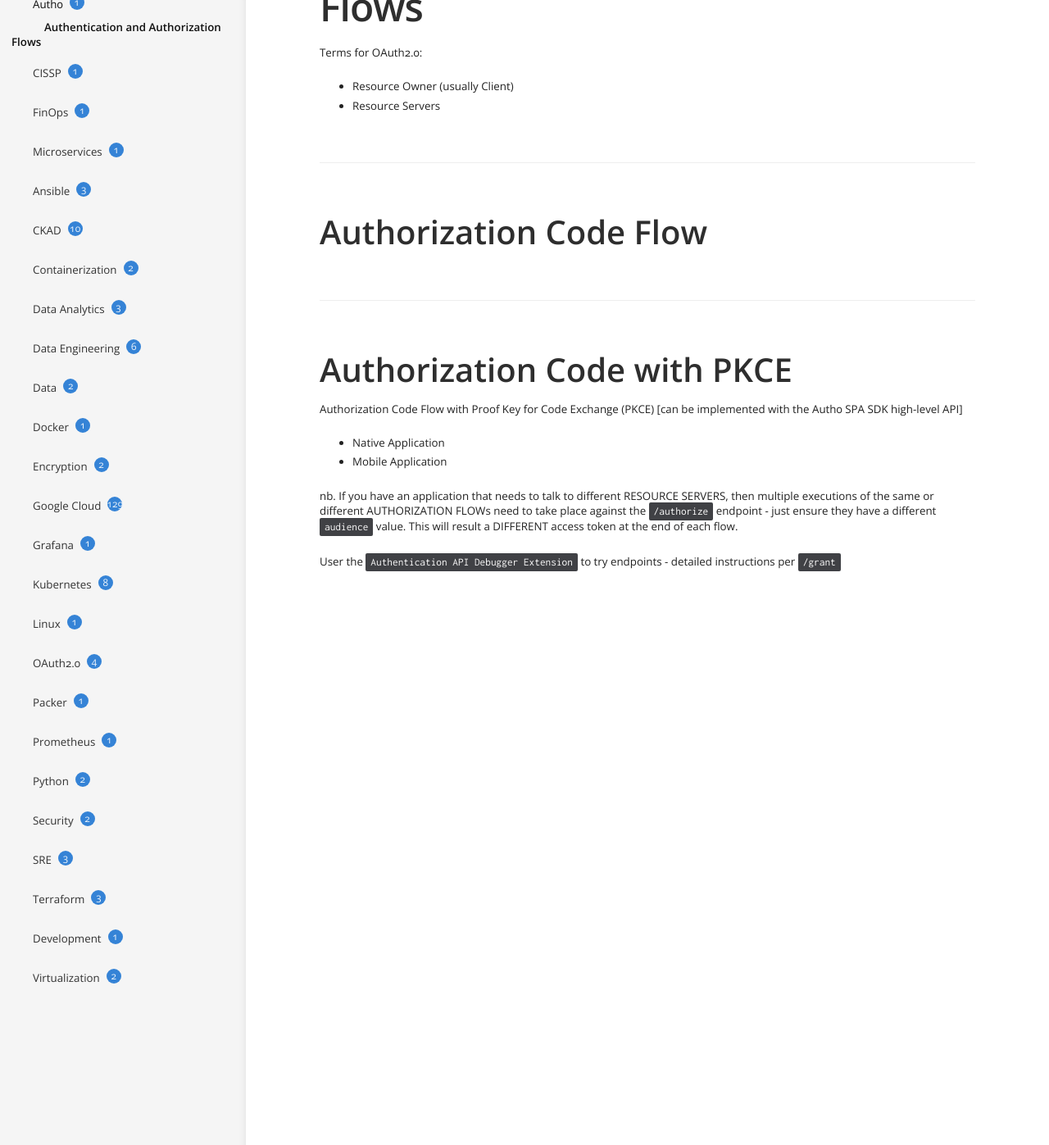
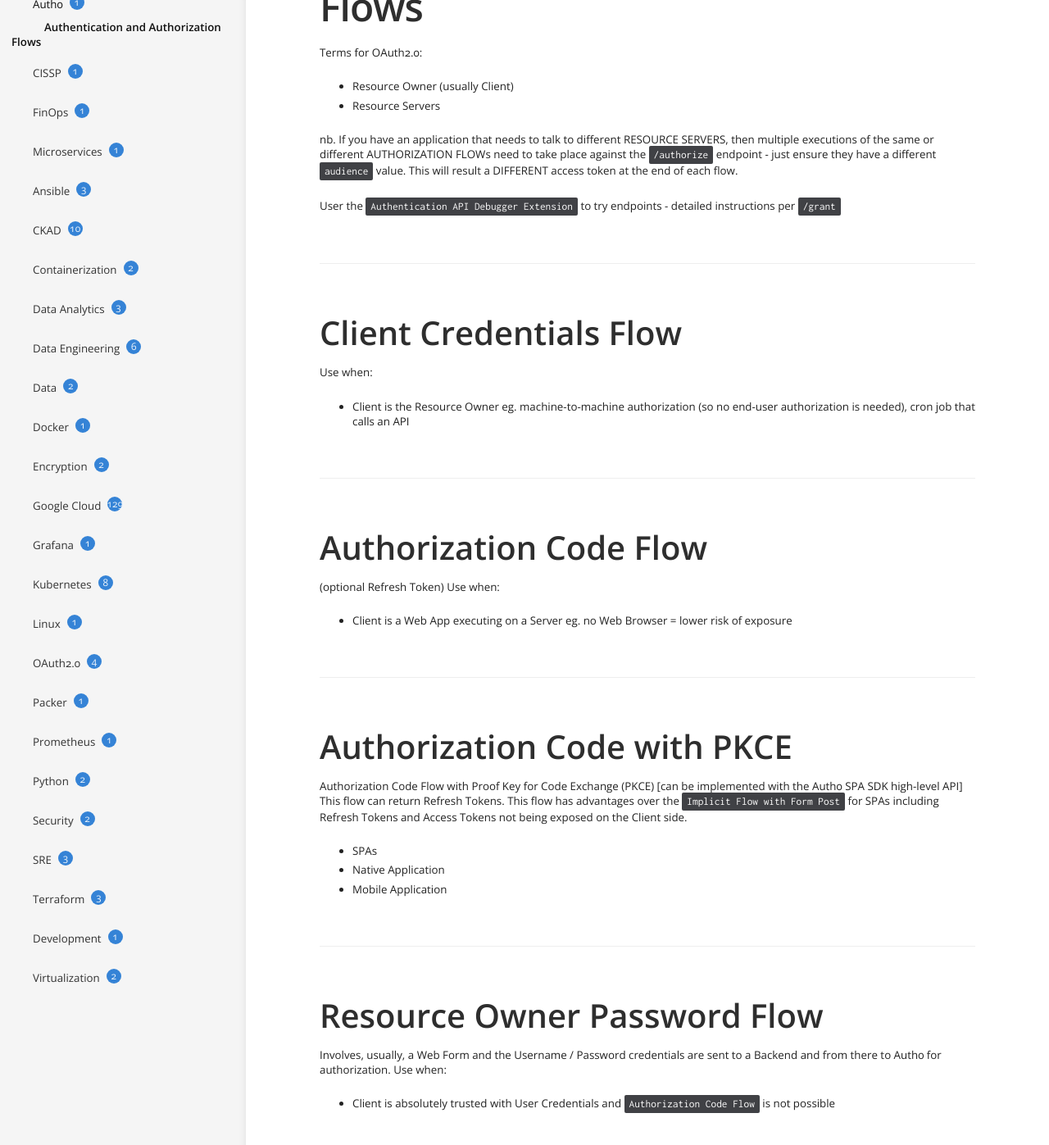
Before and after one commit to TABurrows/taburrows.github.io, a Jekyll site: the page built from _docs/Auth0/auth-flows.md, in a window 1280 px wide and 1400 px high, scrolled down 240 px. Shown: the top 1397 px of the window at 82% size. Built offline with Jekyll 4.4.1, drawn with Linux system fonts in a browser that asks for light colours.

Commit message:
Updated Auth Flows

```diff
--- a/_docs/Auth0/auth-flows.md
+++ b/_docs/Auth0/auth-flows.md
@@ -11,17 +11,36 @@ Terms for OAuth2.0:
 - Resource Owner (usually Client)
 - Resource Servers
 
+nb. If you have an application that needs to talk to different RESOURCE SERVERS, then multiple executions of the same or different AUTHORIZATION FLOWs need to take place against the `/authorize` endpoint - just ensure they have a different `audience` value.  This will result a DIFFERENT access token at the end of each flow.
+
+
+User the `Authentication API Debugger Extension` to try endpoints - detailed instructions per `/grant`
+
+
+### Client Credentials Flow
+
+Use when:
+- Client is the Resource Owner eg. machine-to-machine authorization (so no end-user authorization is needed), cron job that calls an API
+
 
 ### Authorization Code Flow
+
+(optional Refresh Token) Use when:
+- Client is a Web App executing on a Server eg. no Web Browser = lower risk of exposure
+
 
 ### Authorization Code with PKCE
 
 Authorization Code Flow with Proof Key for Code Exchange (PKCE) [can be implemented with the Auth0 SPA SDK high-level API]
+This flow can return Refresh Tokens.
+This flow has advantages over the `Implicit Flow with Form Post` for SPAs including Refresh Tokens and Access Tokens not being exposed on the Client side.
+- SPAs
 - Native Application
 - Mobile Application
 
 
-nb. If you have an application that needs to talk to different RESOURCE SERVERS, then multiple executions of the same or different AUTHORIZATION FLOWs need to take place against the `/authorize` endpoint - just ensure they have a different `audience` value.  This will result a DIFFERENT access token at the end of each flow.
+### Resource Owner Password Flow
 
-
-User the `Authentication API Debugger Extension` to try endpoints - detailed instructions per `/grant`
+Involves, usually, a Web Form and the Username / Password credentials are sent to a Backend and from there to Auth0 for authorization.
+Use when:
+- Client is absolutely trusted with User Credentials and `Authorization Code Flow` is not possible
```
